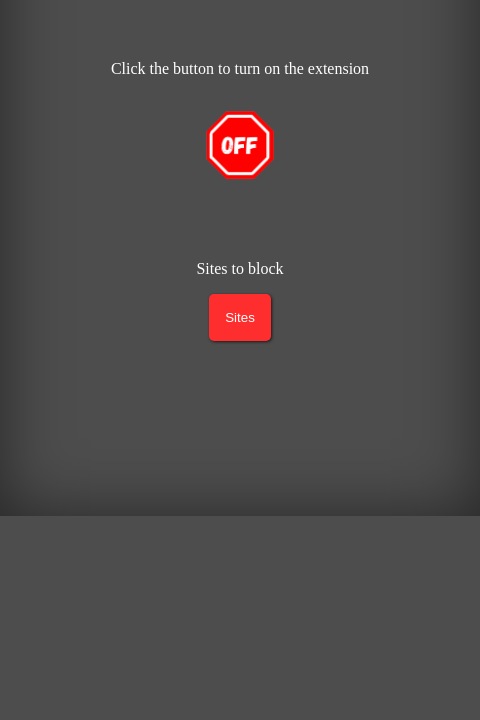
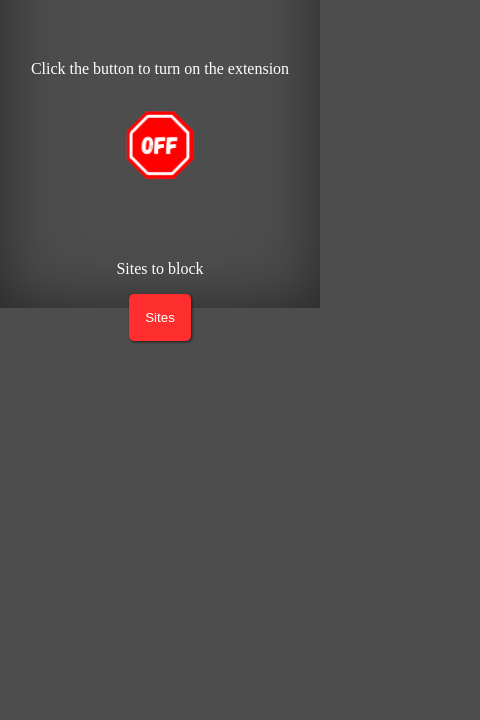
Before and after one commit to sTaissa/stop-procrastination, a browser extension: page popup.html in a window 400 px wide. Shown: the part 124-844 px from the top of the page, 480 px wide, since content can reach past the window. Drawn offline with Linux system fonts and the light colour scheme.

Commit message:
fixes popup dimensions

```diff
--- a/popup.css
+++ b/popup.css
@@ -2,10 +2,8 @@ html{
     background-color: rgb(77, 77, 77);
     color: white;
     box-shadow: inset 0 0 4rem rgb(0 0 0 / 50%);
-    width: 120vw;
-    height: 160vw;
-    max-width: 120vw;
-    max-height: 160vw;
+    width: 20rem;
+    height: 27rem;
 }
 
 /*red buttons*/
```
